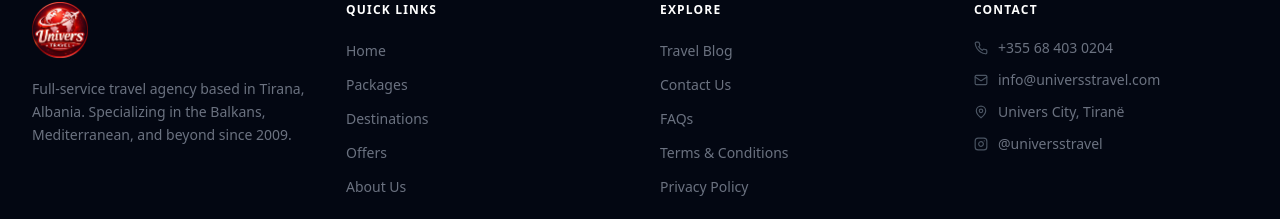
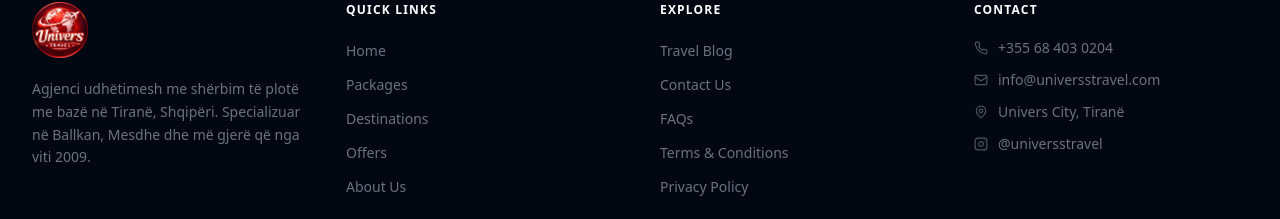
Before and after one commit to bla-mamba/univers-agency-finished, a React (Vite) app: page /personalized-trip in a window 1280 px wide. Shown: the part 3600-3819 px from the top of the page. Built offline with nearby package versions, Linux system fonts and the light colour scheme; no server answers; the database is empty.

Commit message:
Updated Footer.tsx

```diff
--- a/src/components/Footer.tsx
+++ b/src/components/Footer.tsx
@@ -41,7 +41,7 @@ export default function Footer() {
  <img src="/logo.png" alt="Univers Travel Agency Logo" className="h-14 w-auto" />
  </button>
  <p className="text-sm leading-relaxed text-gray-500">
- Full-service travel agency based in Tirana, Albania. Specializing in the Balkans, Mediterranean, and beyond since 2009.
+Agjenci udhëtimesh me shërbim të plotë me bazë në Tiranë, Shqipëri. Specializuar në Ballkan, Mesdhe dhe më gjerë që nga viti 2009.
  </p>
  </div>
 
```
